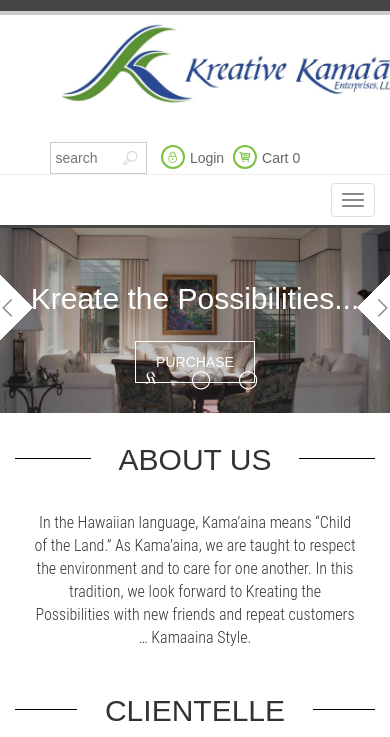
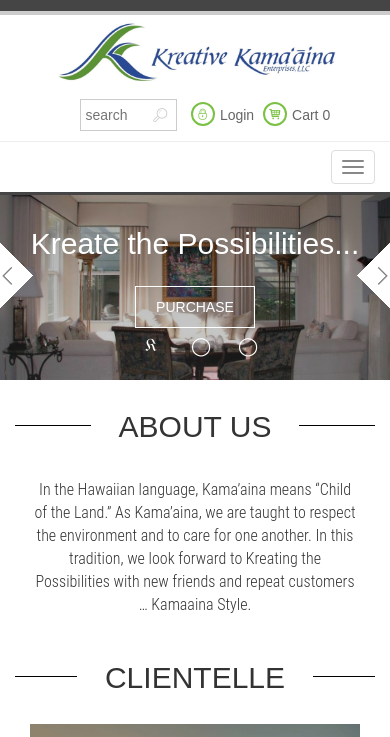
Before and after one commit to MatthewKam/KreativeKamaaina, a PHP site: page / in a window 390 px wide; the page is wider, and only the part inside the window is pictured. Shown: the top 737 px of that part. Run offline with PHP 8.4, Linux system fonts and the light colour scheme; grey boxes are pictures that could not be loaded.

Commit message:
responsive landing page 80%

```diff
--- a/css/style.css
+++ b/css/style.css
@@ -27,8 +27,7 @@
 font-size: 12px;
 }
 .CImage {
-/*margin-top: -150px;
-margin-bottom: 180px;*/
+
 }
 .glyph{
     color: white;
@@ -653,6 +652,12 @@
     .header .topinfo-block, .sel-top .dropdown {
         float: left;
     }
+    .header .topinfo-block {
+height: 40px;
+margin-top: 10px;
+margin-left: 30px;
+}
+
 }
 /* ========== NAVIGATION ======= */
  .navigation {
@@ -2569,3 +2574,79 @@
     -moz-transform: rotateY(360deg);
     /* Firefox */
 }
+
+
+/*MEDIA QUERIES*/
+
+@media (max-width: 1150px){
+    .topslider .carousel-inner>.item {
+        max-height: 500px;
+    }
+    .navigation .navbar-default .nav>li>a {
+        padding-left:20px;
+        padding-right: 20px;
+}
+}
+
+@media (max-width: 1050px){
+    .topslider .carousel-inner>.item {
+        max-height: 450px;
+    }
+    .navigation .navbar-default .nav>li>a {
+padding-left: 15px;
+padding-right: 15px;
+}
+}
+@media (max-width: 950px){
+    .topslider .carousel-inner>.item {
+        max-height: 400px;
+    }
+    .navigation .navbar-default .navbar-nav>li>a{
+        font-size: 15px;
+    }
+    .topslider .caption {
+padding-top: 7%;
+}
+}
+@media (max-width: 850px){
+
+    .navigation .navbar-default .navbar-nav>li>a {
+font-size: 14px;
+
+}
+.titledesc a img {
+width: 300px;
+margin-top: 5px;
+}
+.navigation .navbar-default .nav>li>a {
+padding-left: 12px;
+padding-right: 12px;
+}
+}
+
+
+
+@media (max-width: 768px){
+    .topslider .caption {
+padding-top: 12%;
+}
+}
+@media (max-width: 500px){
+    .topslider .caption {
+padding-top: 7%;
+}
+}
+
+@media (max-width: 320px){
+    .topslider .caption {
+padding-top: 5%;
+}
+.topslider .slider-button a {
+
+margin-top: 0px;
+}
+.titledesc a img {
+width: 240px;
+margin-top: 5px;
+}
+}
--- a/home.html
+++ b/home.html
@@ -204,7 +204,7 @@
                     <div class="box-title" id="promote">
                             <h2>CLIENTELLE</h2>
                     </div>
-                    <div class="col-md-4 hidden-sm hidden-xs">
+                    <div class="col-md-4 col-sm-4">
                         <div class="promo-box">
                             <a href="hospitality.html">
                                 <figure class="promo-img">
@@ -219,7 +219,7 @@
                             </a>
                         </div>
                     </div>
-                    <div class="col-md-4 col-sm-6 ">
+                    <div class="col-md-4 col-sm-4 ">
                         <div class="promo-box">
                             <a href="health-care.html">
                                 <figure class="promo-img">
@@ -234,7 +234,7 @@
                             </a>
                         </div>
                     </div>
-                    <div class="col-md-4 col-sm-6 ">
+                    <div class="col-md-4 col-sm-4 ">
                         <div class="promo-box">
                             <a href="commercial.html">
                                 <figure class="promo-img">
```
Also changed, not shown: images/iStockTrio.jpg, images/rmBeachPair2.jpg.
